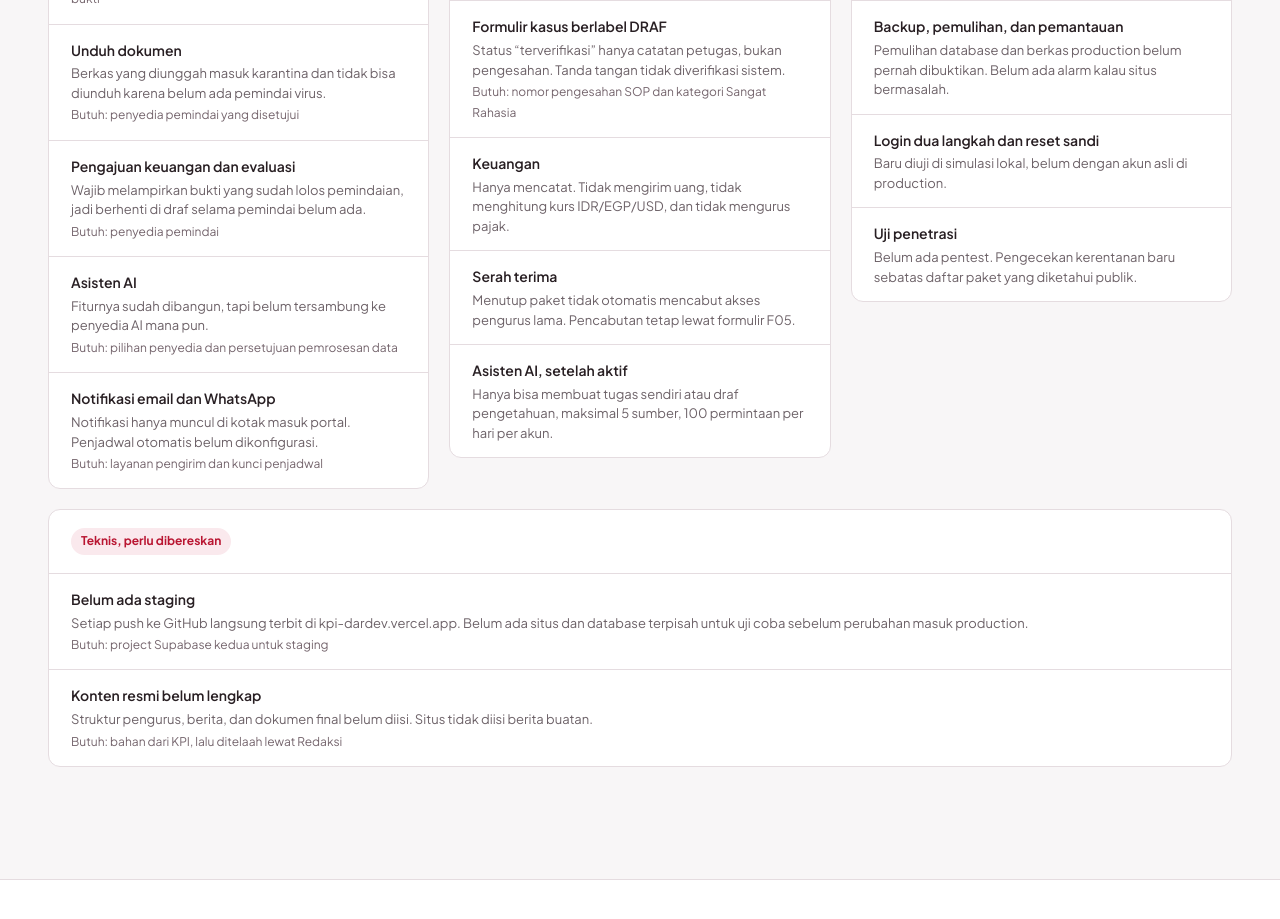
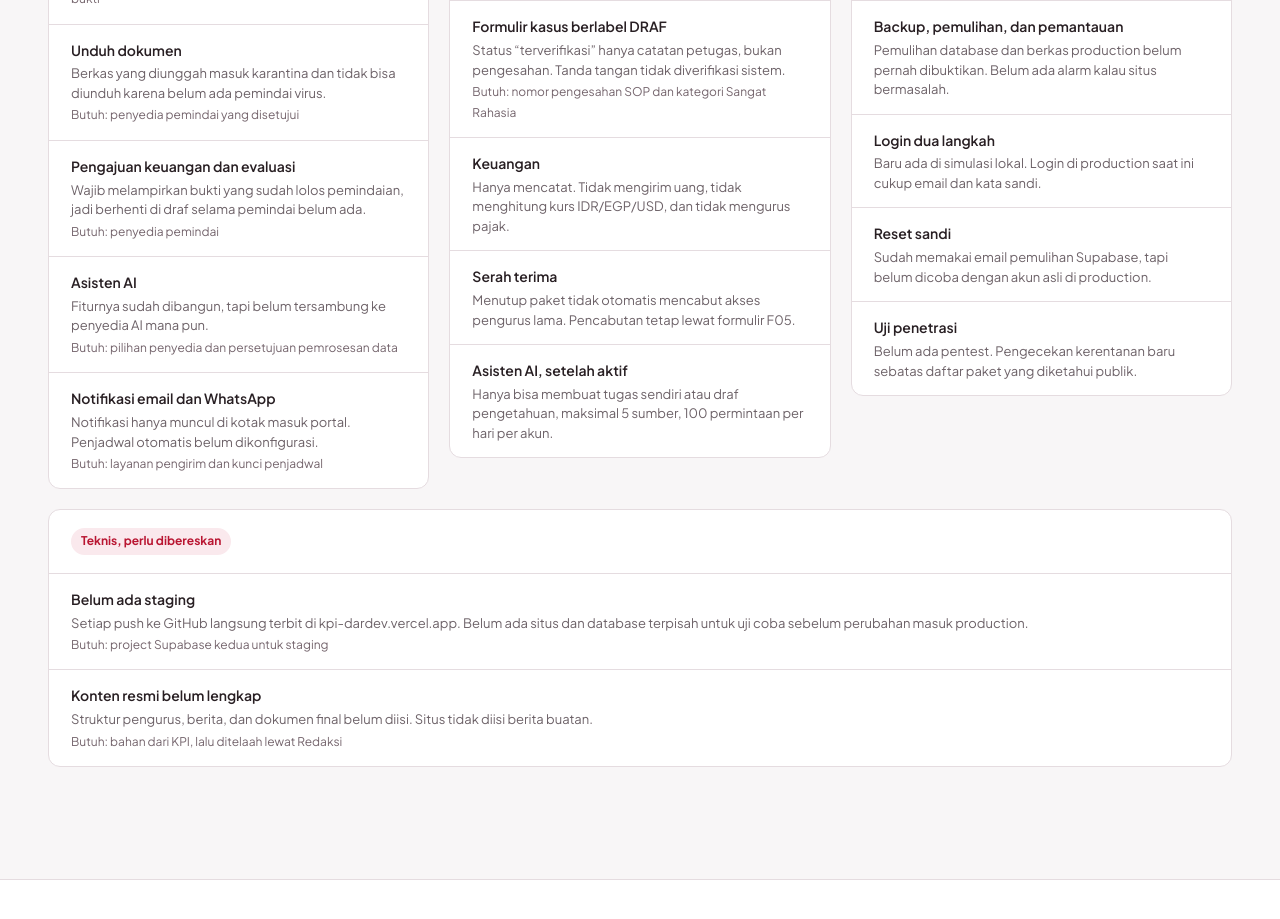
Before and after one commit to darcia2024/kpi-dardev, a Next.js app: page /pitch in a window 1280 px wide. Shown: the part 10900-11819 px from the top of the page. Built offline with nearby package versions, Linux system fonts and the light colour scheme; no server answers.

Commit message:
Catat status MFA dan panduan uji reset sandi production

```diff
--- a/src/app/pitch/page.tsx
+++ b/src/app/pitch/page.tsx
@@ -241,7 +241,8 @@ export default function PitchPage(): React.JSX.Element {
               <li><b>Pemakaian dengan akun pengurus asli</b><span>Belum pernah dicoba di situs online oleh beberapa peran sekaligus. Semua bukti sejauh ini dari tes otomatis.</span><small>Butuh: UAT bersama KPI</small></li>
               <li><b>Tes klik-per-klik di browser</b><span>Belum ada tes otomatis yang mengklik halaman seperti pengguna. Tes yang ada menguji logika dan database.</span></li>
               <li><b>Backup, pemulihan, dan pemantauan</b><span>Pemulihan database dan berkas production belum pernah dibuktikan. Belum ada alarm kalau situs bermasalah.</span></li>
-              <li><b>Login dua langkah dan reset sandi</b><span>Baru diuji di simulasi lokal, belum dengan akun asli di production.</span></li>
+              <li><b>Login dua langkah</b><span>Baru ada di simulasi lokal. Login di production saat ini cukup email dan kata sandi.</span></li>
+              <li><b>Reset sandi</b><span>Sudah memakai email pemulihan Supabase, tapi belum dicoba dengan akun asli di production.</span></li>
               <li><b>Uji penetrasi</b><span>Belum ada pentest. Pengecekan kerentanan baru sebatas daftar paket yang diketahui publik.</span></li>
             </ul></div>
           </div>
```
Also changed, not shown: 1 other file (tests, documents, lock files or other folders).
